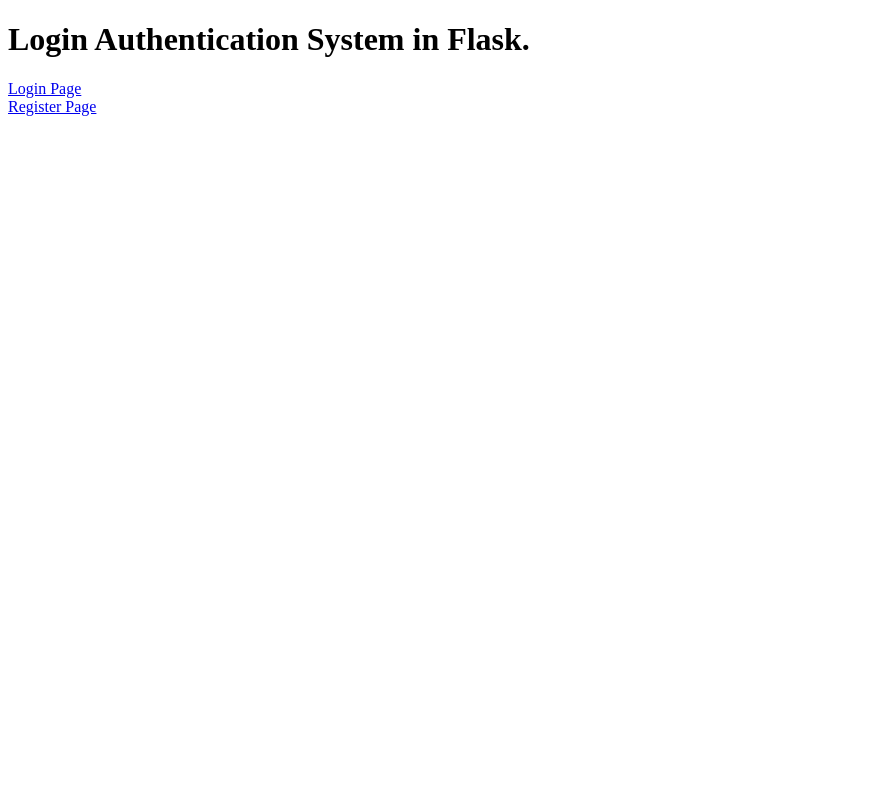
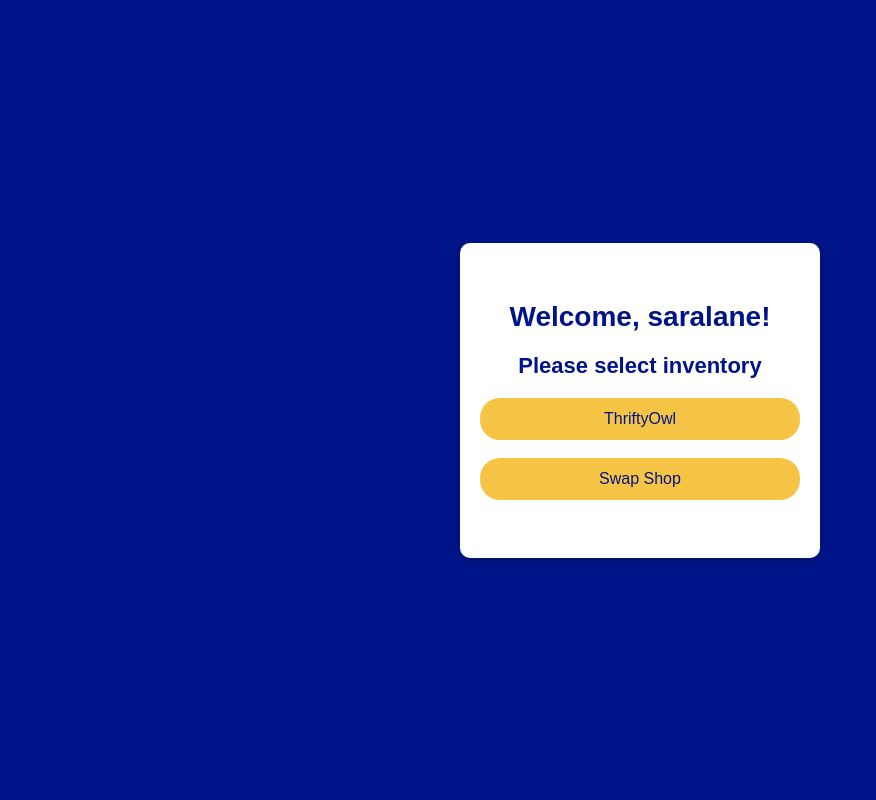
Before and after one commit to jjuela/ThriftySwap, a Flask app: page / in a window 1280 px wide. Shown: the whole page, without its empty margins (0-876 px from the left). Run offline with Flask 2, Linux system fonts and the light colour scheme; a user stored in the database is signed in.

Commit message:
swapshop & thiftyOwl inventory pages

```diff
--- a/app.py
+++ b/app.py
@@ -18,14 +18,18 @@ bcrypt = Bcrypt(app)
 login_manager.login_view = 'login'
 login_manager.login_message_category = 'info'
 
+# Import models here
+from models import User, Store, Inventory
+
 @login_manager.user_loader
 def load_user(user_id):
-    from models import User  # Import inside the function to avoid circular import
     return User.query.get(int(user_id))
-
 
 from routes import bp as routes_bp
 app.register_blueprint(routes_bp)
 
+with app.app_context():
+    db.create_all()
+
 if __name__ == '__main__':
     app.run(debug=True)
--- a/config.py
+++ b/config.py
@@ -1,5 +1,5 @@
 class Config:
-    SQLALCHEMY_DATABASE_URI = 'sqlite:///database.db'
+    SQLALCHEMY_DATABASE_URI = 'sqlite:///instance/database.db'
     SECRET_KEY = 'csc400'
     MAIL_SERVER = 'smtp.gmail.com'
     MAIL_PORT = 465
--- a/routes.py
+++ b/routes.py
@@ -18,7 +18,6 @@ bcrypt = Bcrypt()
 
 @bp.route('/')
 def home():
-    logout_user()
     return render_template('home.html')
 
 @app.route('/add_item', methods=['GET', 'POST'])
@@ -101,7 +100,7 @@ def login():
         if user:
             if bcrypt.check_password_hash(user.password, form.password.data):
                 login_user(user)
-                return redirect(url_for('dashboard'))  # Redirect to home page
+                return redirect(url_for('routes.home'))
             else:
                 error_message = 'Invalid username or password. Please try again'
                 return render_template('login.html', form=form, error_message=error_message)
@@ -161,6 +160,12 @@ def verify_code():
 def dashboard():
     inventory_items = Inventory.query.all()
     return render_template('dashboard.html', inventory_items=inventory_items)
+
+@app.route('/swapshopbase')
+@login_required
+def swapshopbase():
+    # Code here
+    return render_template('swapshopbase.html')
 
 @app.route('/print_barcode/<barcode>', methods=['GET'])
 def print_barcode(barcode):
--- /dev/null
+++ b/static/home.css
@@ -0,0 +1,53 @@
+/* home.css */
+body {
+    font-family: 'Arial', sans-serif;
+    background-color: #001489;
+    margin: 0;
+    padding: 0;
+    display: flex;
+    justify-content: center;
+    align-items: center;
+    height: 100vh;
+}
+
+.container {
+    background-color: #ffffff;
+    padding: 40px 20px;
+    border-radius: 10px;
+    box-shadow: 0 4px 8px rgba(0, 0, 0, 0.2);
+    width: 320px;
+}
+
+h1 {
+    color: #001489;
+    font-size: 28px;
+    text-align: center;
+    margin-bottom: 20px;
+}
+
+h2 {
+    color: #001489;
+    font-size: 22px;
+    text-align: center;
+    margin-top: 10px;
+}
+
+.btn {
+    background-color: #f5c445;
+    color: #001489;
+    padding: 12px 20px;
+    border: none;
+    border-radius: 20px;
+    cursor: pointer;
+    font-size: 16px;
+    display: block;
+    width: 100%;
+    transition: background-color 0.3s ease;
+    text-decoration: none;
+    box-sizing: border-box;
+    text-align: center;
+}
+
+.btn:hover {
+    background-color: #f8cc64;
+}
--- a/templates/home.html
+++ b/templates/home.html
@@ -6,13 +6,24 @@
     <meta http-equiv="X-UA-Compatible" content="IE=edge">
     <meta name="viewport" content="width=device-width, initial-scale=1.0">
     <title>Home</title>
+    <link rel="stylesheet" type="text/css" href="{{ url_for('static', filename='home.css') }}">
 </head>
 
 <body>
-    <h1>Login Authentication System in Flask.</h1>
-    <a href="{{ url_for('login') }}">Login Page</a><br>
-    <a href="{{ url_for('register') }}">Register Page</a><br>
-
+    <div class="container">
+        {% if current_user.is_authenticated %}
+            <!-- User is logged in, you can display a welcome message or other content here -->
+            <h1>Welcome, {{ current_user.username }}!</h1>
+            <h2>Please select inventory</h2>
+            <a class="btn" href="{{ url_for('dashboard') }}">ThriftyOwl</a><br>
+            <a class="btn" href="{{ url_for('swapshopbase') }}">Swap Shop</a><br>
+        {% else %}
+            <!-- User is not logged in, display the login and register links -->
+            <h1>Login Authentication System in Flask.</h1>
+            <a class="btn" href="{{ url_for('login') }}">Login Page</a><br>
+            <a class="btn" href="{{ url_for('register') }}">Register Page</a><br>
+        {% endif %}
+    </div>
 </body>
 
 </html>
```
Also changed, not shown: templates/swapshopbase.html (added, +15 -0 lines), instance/database.db.
